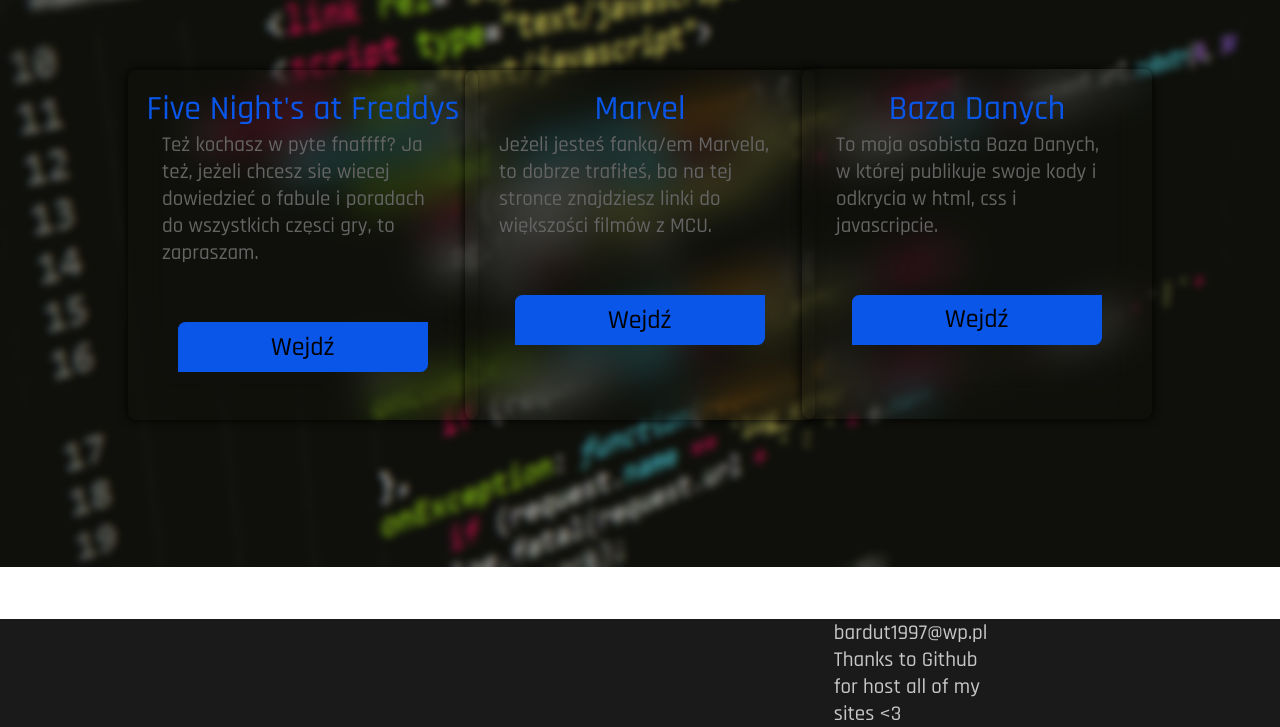
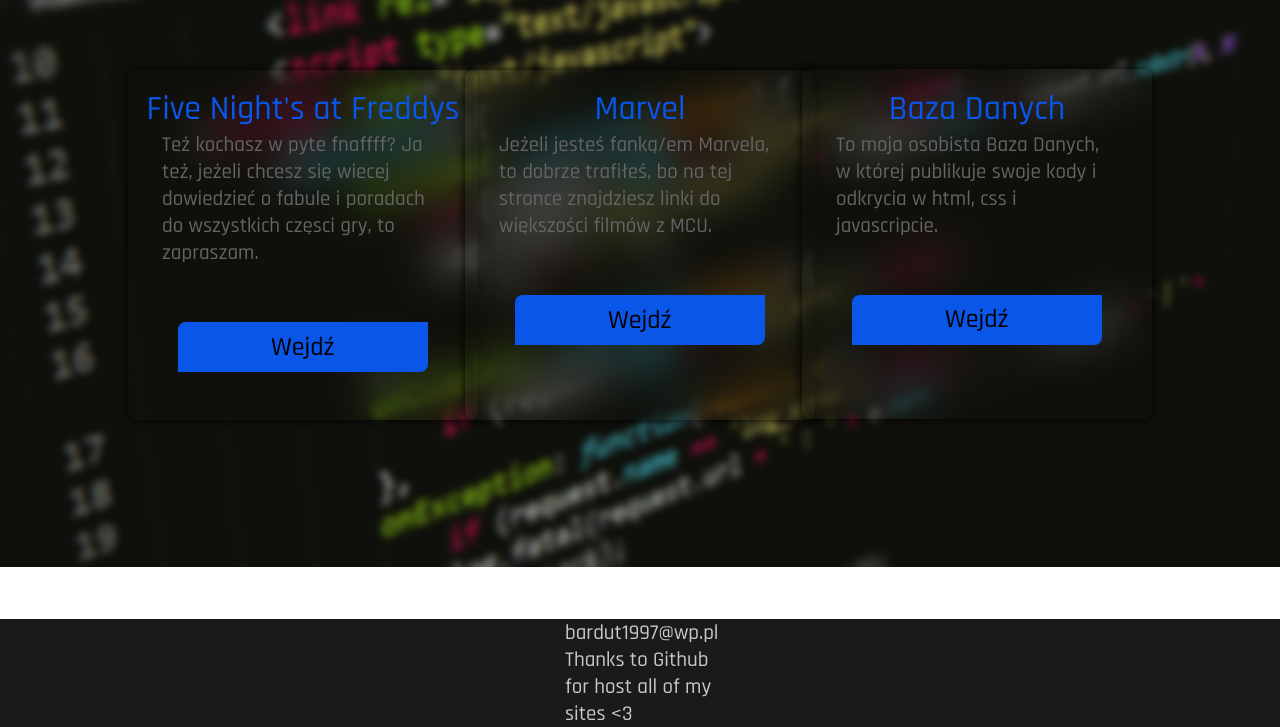
Before and after one commit to OkayBartex/okaybartex, a plain HTML site: page index.html in a window 1280 px wide. Shown: the part 752-1479 px from the top of the page. Drawn offline with Linux system fonts and the light colour scheme.

Commit message:
Update html+.css

```diff
--- a/html+.css
+++ b/html+.css
@@ -346,7 +346,7 @@ body {
 .FOOTER p {
     width: 150px;
     position: relative;
-    left: 21%;
+    left: 0%;
     font-family: Rajdhani;
     font-size: 21px;
     color: rgba(200, 200, 200, 1);
```
